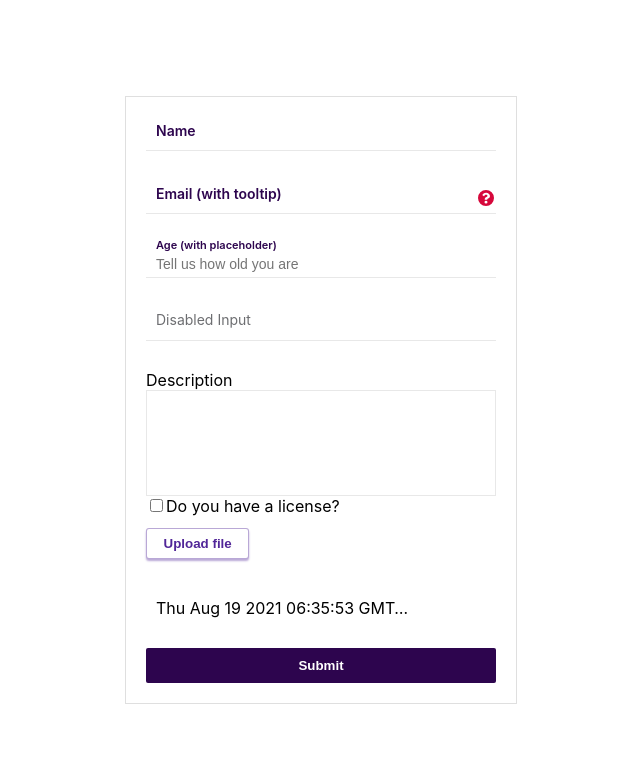
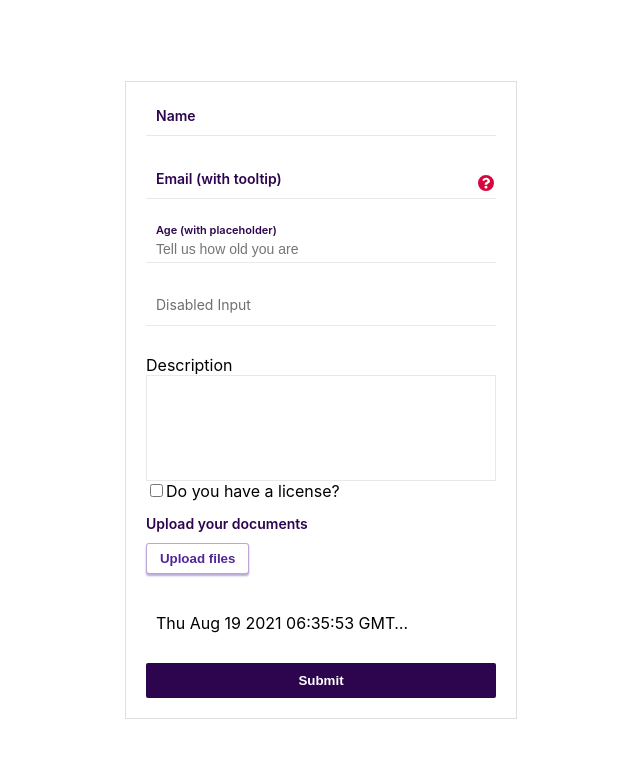
Before and after one commit to iamjoelgeorge/resuable-formik-forms-library, a React (Create React App) app: page / in a window 1280 px wide. Shown: the top 758 px of the page, without its empty margins (319-959 px from the left). Built offline with nearby package versions, Linux system fonts and the light colour scheme.

Commit message:
Added some error styling.

```diff
--- a/src/App.css
+++ b/src/App.css
@@ -1,5 +1,5 @@
 .App{
-  height: 100vh;
+  min-height: 100vh;
   display: flex;
   justify-content: center;
   align-items: center;
--- a/src/components/CustomFormikForm/FileUploadInput/FileUploadInput.js
+++ b/src/components/CustomFormikForm/FileUploadInput/FileUploadInput.js
@@ -9,19 +9,22 @@ import DeleteIcon from '../../../assets/images/cross.svg';
 import ErrorText from '../../ErrorText/ErrorText';
 
 const FileUploadInput = (props) => {
-  const { name, formik, ...rest } = props;
+  const { label, name, formik, ...rest } = props;
   const [selectedFiles, setSelectedFiles] = useState([]);
   const fileRef = useRef();
 
-  //   const userHasVisitedTheInputField = formik.touched;
-  //   const inputFieldHasErrors = formik.errors;
-  //   console.log(inputFieldHasErrors);
+  const joinClassNames = (classesArray) => classesArray.join(' ');
+
+  const userHasVisitedTheInputField = formik.touched[name];
+  const inputFieldHasErrors = formik.errors[name];
+  const addErrorClassesToLabelAndInput = userHasVisitedTheInputField && inputFieldHasErrors;
+
+  const labelClasses = addErrorClassesToLabelAndInput
+    ? joinClassNames([styles.label, styles.labelError])
+    : styles.label;
 
   const handleChange = (setFieldValue) => {
     const files = Array.from(fileRef?.current?.files);
-    // const files = fileRef?.current?.files;
-    // console.log(typeof files)
-    // console.log(files)
 
     setSelectedFiles(files);
     setFieldValue(name, files);
@@ -36,7 +39,6 @@ const FileUploadInput = (props) => {
       return file.name.trim().toLowerCase() !== fileName.trim().toLowerCase();
     });
 
-    console.log(filteredFiles);
     setSelectedFiles(filteredFiles);
     setFieldValue(name, filteredFiles);
   };
@@ -58,6 +60,12 @@ const FileUploadInput = (props) => {
 
   return (
     <div className={styles.container}>
+      {label && (
+        <label className={labelClasses} htmlFor={name}>
+          {label}
+        </label>
+      )}
+
       <Field name={name} {...rest}>
         {({ form, field }) => {
           const { setFieldValue } = form;
@@ -78,7 +86,7 @@ const FileUploadInput = (props) => {
                   type='button'
                   onClick={handleClick}
                 >
-                  Upload file
+                  Upload files
                 </button>
               </div>
               {selectedFiles.length > 0 && (
--- a/src/components/CustomFormikForm/FileUploadInput/FileUploadInput.module.scss
+++ b/src/components/CustomFormikForm/FileUploadInput/FileUploadInput.module.scss
@@ -2,6 +2,8 @@
 @import '../../../theme/utils.scss';
 
 .container {
+  margin-top: em(12);
+
   .buttonToOpenFileUploader {
     color: $primary;
     cursor: pointer;
@@ -11,14 +13,25 @@
     }
     width: em(124);
     height: em(38);
+    margin-top: em(12);
     background-color: $white;
     border: 1px solid $fileUploadBorder;
     border-radius: 3px;
     box-shadow: 0 2px 2px $shadowOne;
   }
 
-  .uploadButtonContainer {
-    margin-top: em(12);
+  .label {
+    color: $darkPurple;
+    font-weight: $fontWeightSemiBold;
+    font-size: em(14);
+  }
+
+  .labelError {
+    color: $error;
+  }
+
+  .inputError {
+    border-bottom-color: $error;
   }
 
   .selectedFiles {
--- a/src/components/CustomFormikForm/FormOne/FormOne.js
+++ b/src/components/CustomFormikForm/FormOne/FormOne.js
@@ -71,7 +71,7 @@ const FormOne = () => {
       <FormControl control='input' type='test' name='test' label='Disabled Input' disabled />
       <FormControl control='textarea' name='description' label='Description' />
       <FormControl control='checkbox' name='license' label='Do you have a license?' />
-      <FormControl control='file' name='idProofs' />
+      <FormControl control='file' name='idProofs' label='Upload your documents' />
       <FormControl control='datePicker' name='date' />
 
       <Button type='submit' />
--- a/src/components/CustomFormikForm/Input/Input.js
+++ b/src/components/CustomFormikForm/Input/Input.js
@@ -34,9 +34,11 @@ const Input = (props) => {
       <div className={styles.inputWithTooltipContainer}>
         <Field className={fieldClasses} name={name} id={name} placeholder={placeholder} {...rest} />
 
-        <label className={labelClasses} htmlFor={name}>
-          {label}
-        </label>
+        {label && (
+          <label className={labelClasses} htmlFor={name}>
+            {label}
+          </label>
+        )}
 
         {showTooltip && (
           <span className={styles.toolTip}>
--- a/src/components/CustomFormikForm/Input/Input.module.scss
+++ b/src/components/CustomFormikForm/Input/Input.module.scss
@@ -93,6 +93,15 @@
       -webkit-box-shadow: 0 0 0 30px $white inset !important;
     }
   }
+
+  .labelError {
+    color: $error;
+  }
+
+  .inputError {
+    border-bottom-color: $error;
+  }
+
   .errorMessageContainer {
     padding-left: em(14);
   }
--- a/src/components/ErrorText/ErrorText.module.scss
+++ b/src/components/ErrorText/ErrorText.module.scss
@@ -8,11 +8,3 @@
   margin-bottom: 0;
   margin-top: em(3);
 }
-
-.labelError {
-  color: $error;
-}
-
-.inputError {
-  border-bottom-color: $error;
-}
```
